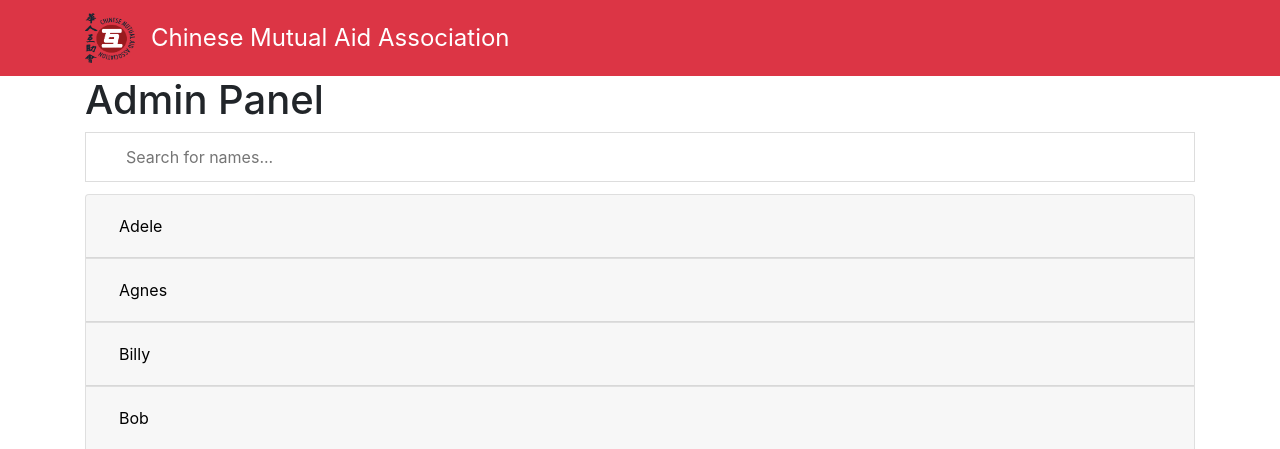
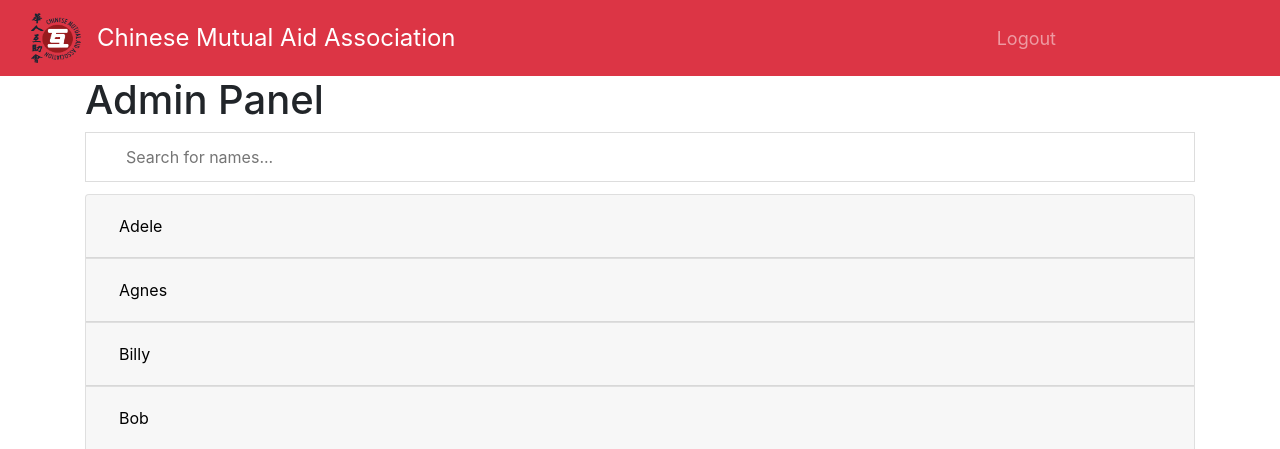
Before and after one commit to Chicago18/team-9, a Flask app: page /admin in a window 1280 px wide. Shown: the top 449 px of the page. Run offline with Flask 2, Linux system fonts and the light colour scheme; the visitor is signed in with stand-in values (Sample User, id 1); some libraries are stand-ins or nearby versions.

Commit message:
add logout

```diff
--- a/templates/admin.html
+++ b/templates/admin.html
@@ -113,7 +113,10 @@
             <a class="text-white" style="font-size:24px">Chinese Mutual Aid Association</a>
         </a>
 
-    </div>
+    </div><ul class="navbar-nav">
+      <li class="nav-item" id="logout" style="padding-right:200px;font-size:18px">
+        <a class="nav-link" href="/">Logout</a></li>
+    </ul>
 </nav>
 
 
```
